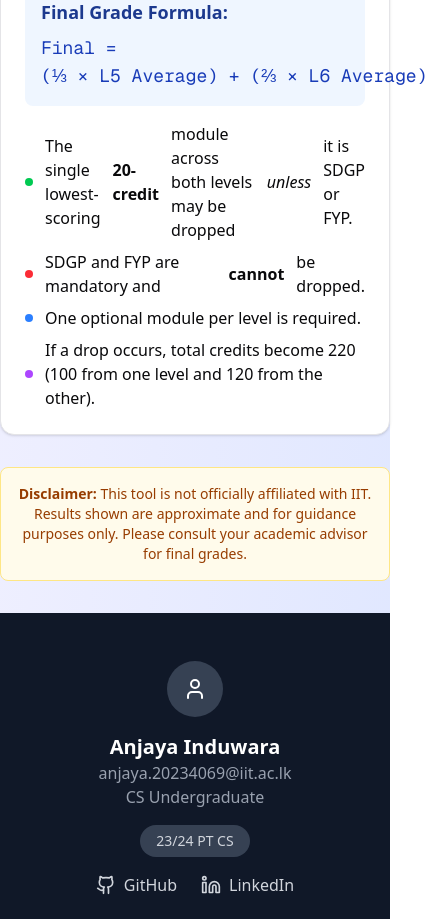
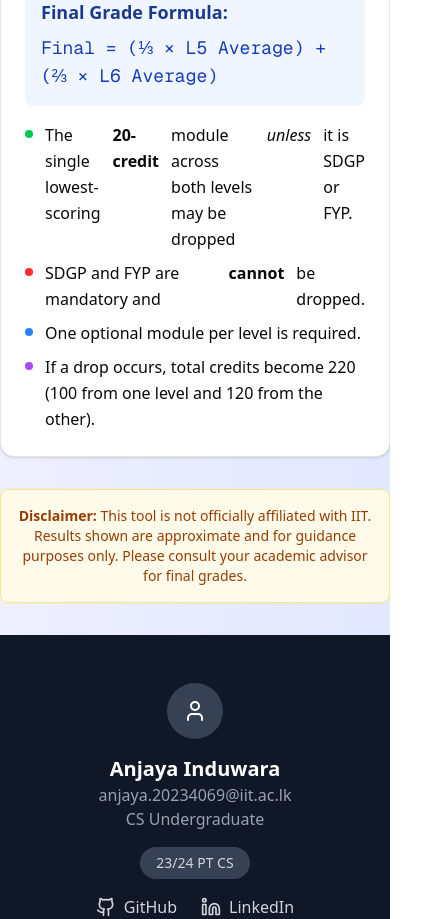
Before and after one commit to anjaya02/grade-calculator, a Next.js app: page /se-calculator in a window 390 px wide. Shown: the part 4800-5719 px from the top of the page, 427 px wide, since content can reach past the window. Built offline with nearby package versions, Linux system fonts and the light colour scheme.

Commit message:
Fix: Improve responsiveness of Calculation Method section

```diff
--- a/src/app/se-calculator/page.tsx
+++ b/src/app/se-calculator/page.tsx
@@ -638,30 +638,29 @@ export default function SECalculatorPage() {
               <p className="font-bold text-blue-900 mb-2 text-lg">
                 Final Grade Formula:
               </p>
-              <p className="text-blue-800 font-mono text-lg">
-                Final&nbsp;=
-                (⅓&nbsp;×&nbsp;L5&nbsp;Average)&nbsp;+&nbsp;(⅔&nbsp;×&nbsp;L6&nbsp;Average)
+              <p className="text-blue-800 font-mono text-lg break-words">
+                Final = (⅓ × L5 Average) + (⅔ × L6 Average)
               </p>
             </div>
 
-            <ul className="space-y-2 text-base">
-              <li className="flex items-center gap-3">
-                <span className="w-2 h-2 bg-green-500 rounded-full flex-shrink-0"></span>
+            <ul className="space-y-2 text-base leading-relaxed break-words">
+              <li className="flex items-start gap-3">
+                <span className="w-2 h-2 mt-2 bg-green-500 rounded-full flex-shrink-0" />
                 The single lowest-scoring <strong>20-credit</strong> module
                 across both levels may be dropped <em>unless</em> it is SDGP or
                 FYP.
               </li>
-              <li className="flex items-center gap-3">
-                <span className="w-2 h-2 bg-red-500 rounded-full flex-shrink-0"></span>
+              <li className="flex items-start gap-3">
+                <span className="w-2 h-2 mt-2 bg-red-500 rounded-full flex-shrink-0" />
                 SDGP and FYP are mandatory and <strong>cannot</strong> be
                 dropped.
               </li>
-              <li className="flex items-center gap-3">
-                <span className="w-2 h-2 bg-blue-500 rounded-full flex-shrink-0"></span>
+              <li className="flex items-start gap-3">
+                <span className="w-2 h-2 mt-2 bg-blue-500 rounded-full flex-shrink-0" />
                 One optional module per level is required.
               </li>
-              <li className="flex items-center gap-3">
-                <span className="w-2 h-2 bg-purple-500 rounded-full flex-shrink-0"></span>
+              <li className="flex items-start gap-3">
+                <span className="w-2 h-2 mt-2 bg-purple-500 rounded-full flex-shrink-0" />
                 If a drop occurs, total credits become 220 (100 from one level
                 and 120 from the other).
               </li>
```
